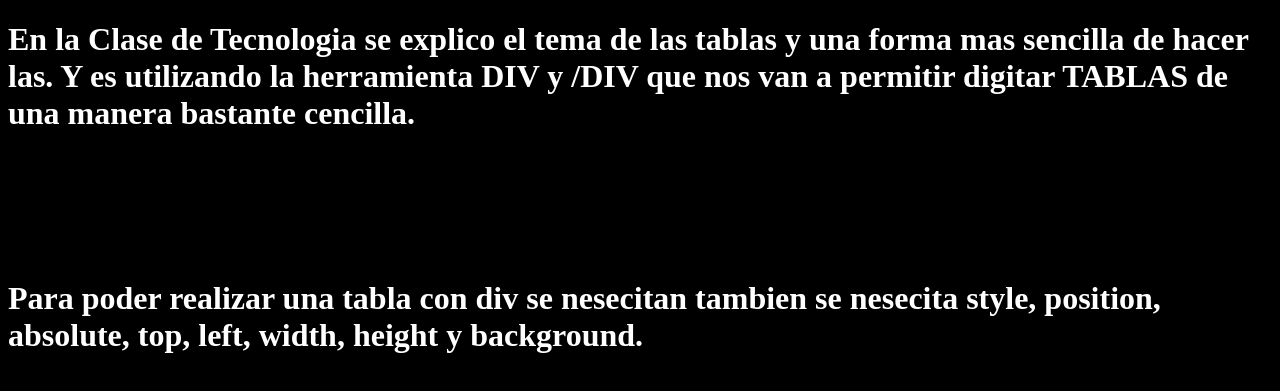
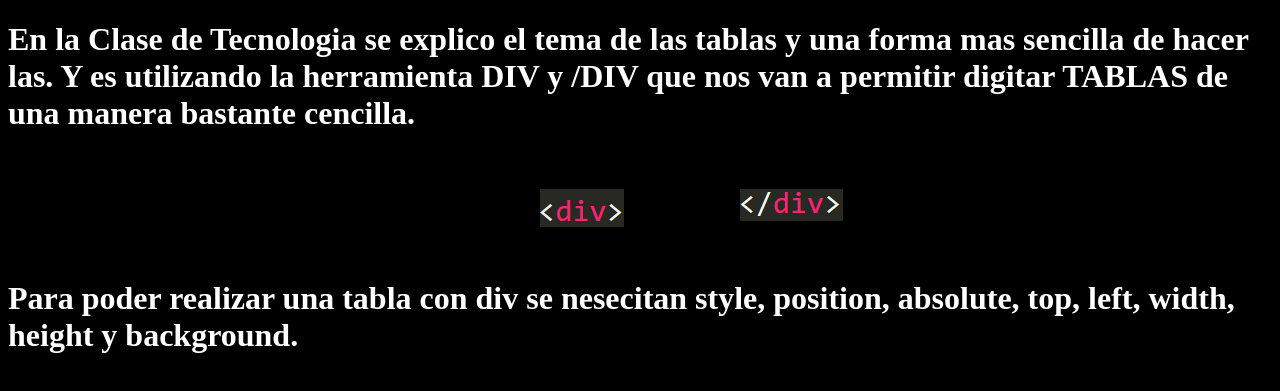
Before and after one commit to jcadavidgrado7/JuanfelipeCE7, a plain HTML site: page Actividad 1.html in a window 1280 px wide. Shown: the part 111-502 px from the top of the page. Drawn offline with Linux system fonts and the light colour scheme.

Commit message:
Update Actividad 1.html

```diff
--- a/Actividad 1.html
+++ b/Actividad 1.html
@@ -8,9 +8,13 @@
 <font size="3px" color="#ffffff"><justified><h1>En la Clase de Tecnologia se explico el tema de las tablas y una forma mas sencilla de hacer las. Y es utilizando la herramienta DIV y /DIV que nos van a permitir digitar TABLAS de una manera bastante cencilla.<br>
 <br>
 <br>
+<div style="position: absolute;top: 300px;left: 540px"><img src="captura1.png"></div>
+<div style="position: absolute;top: 300px;left: 740px"><img src="captura2.png"></div>
 <br>
 <br>
-Para poder realizar una tabla con div se nesecitan tambien se nesecita style, position, absolute, top, left, width, height y background.<br> </h1></justified></font>
+Para poder realizar una tabla con div se nesecitan style, position, absolute, top, left, width, height y background.<br> </h1></justified></font>
+<br>
+
 
 
 
```
